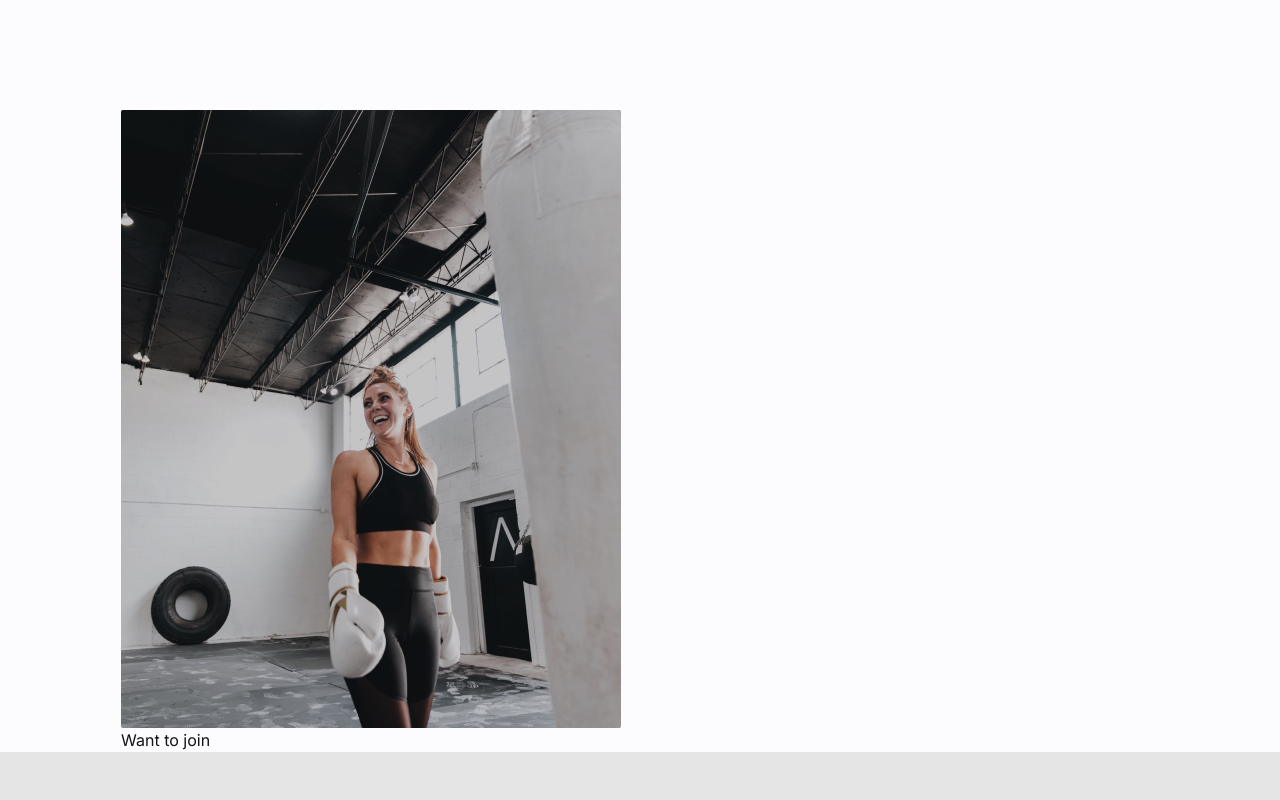
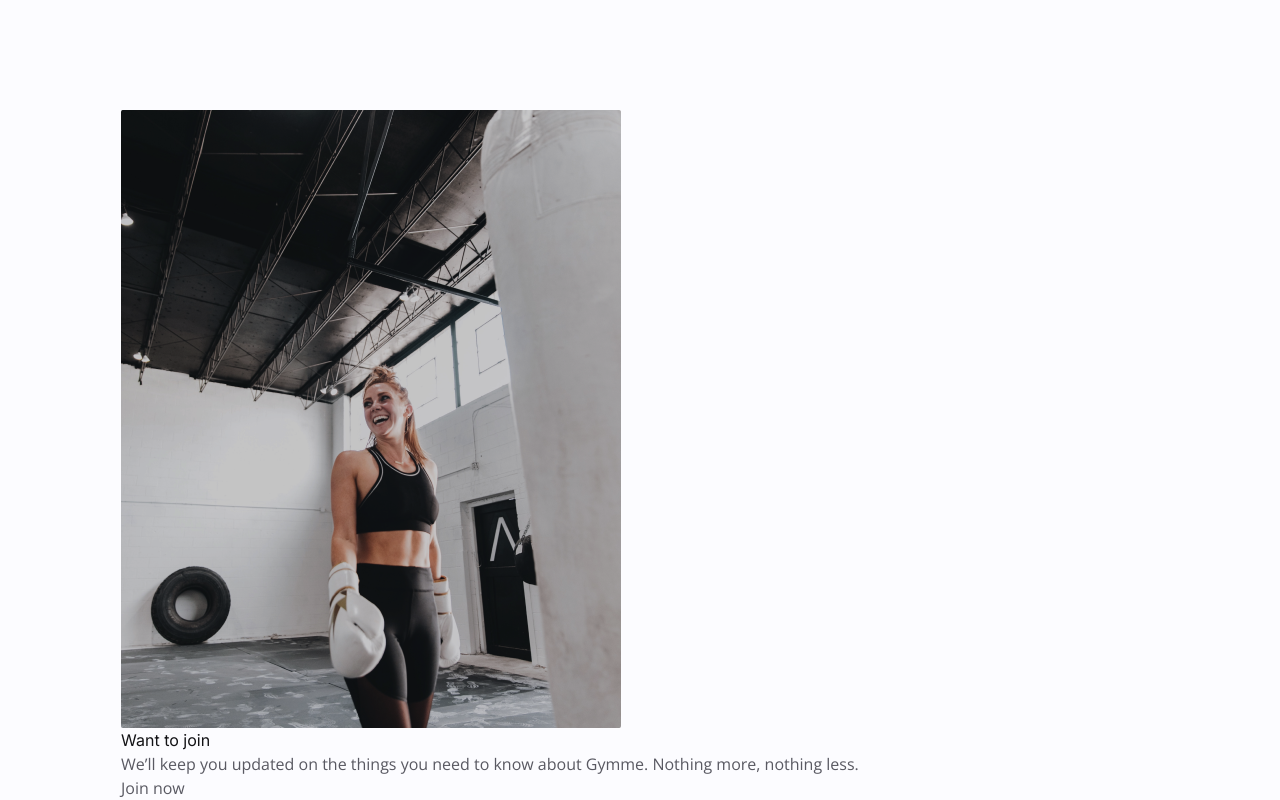
Before and after one commit to zablon-oigo/deploy-reactapp-using-terraform, a React (Vite) app: page / in a window 1280 px wide. Shown: the part 4766-5566 px from the top of the page. Before the commit the page ends 5518 px from the top, so only its background shows below. Built offline with nearby package versions, Linux system fonts and the light colour scheme.

Commit message:
Destructuring items

```diff
--- a/src/components/Join.jsx
+++ b/src/components/Join.jsx
@@ -15,6 +15,12 @@ export default function Join() {
                             Want to join
                             <span className=""></span>
                         </h2>
+                        <p className="">
+                            {subtitle}
+                        </p>
+                        <button className=''>
+                            {btnText}
+                        </button>
                     </div>
                 </div>
             </div>
```
